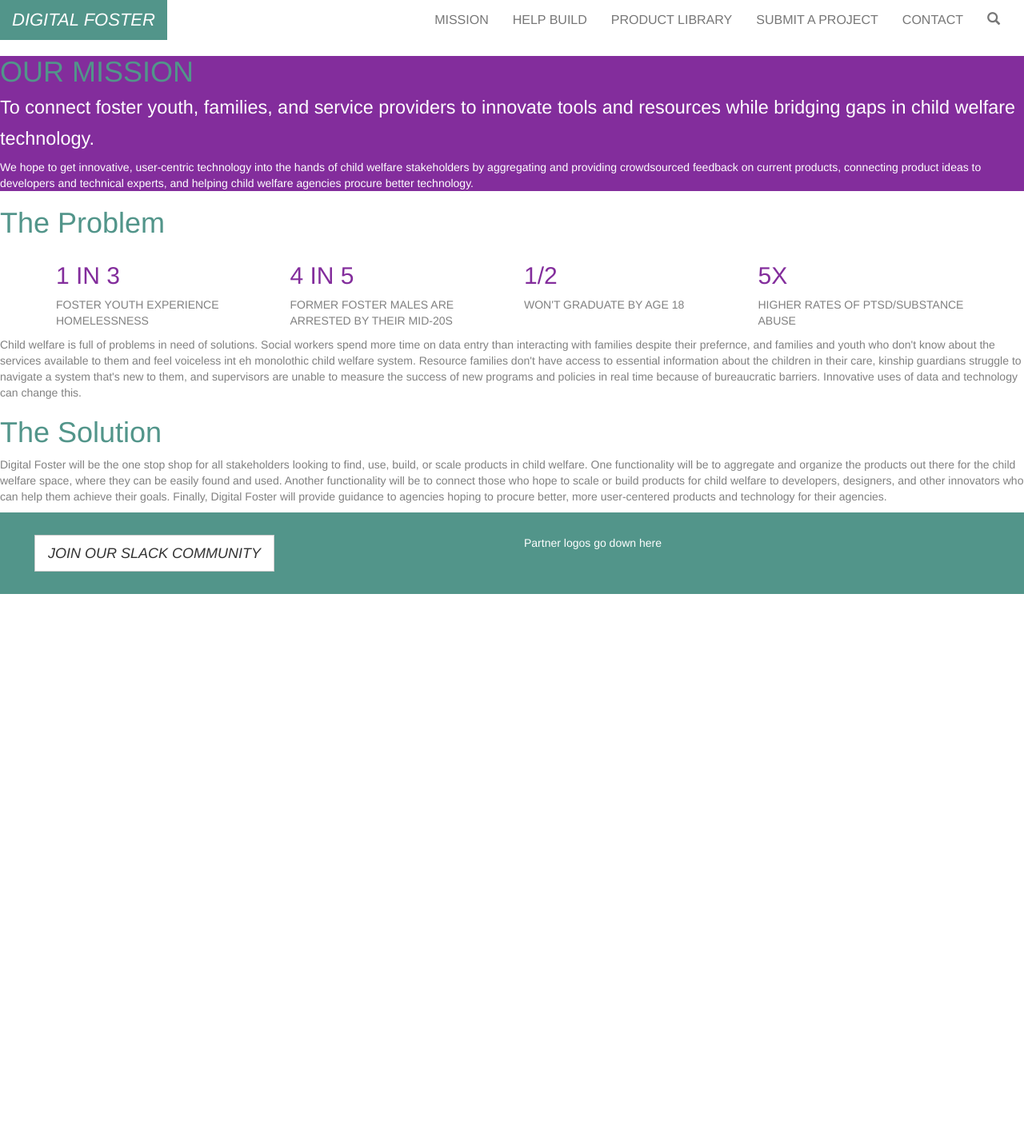
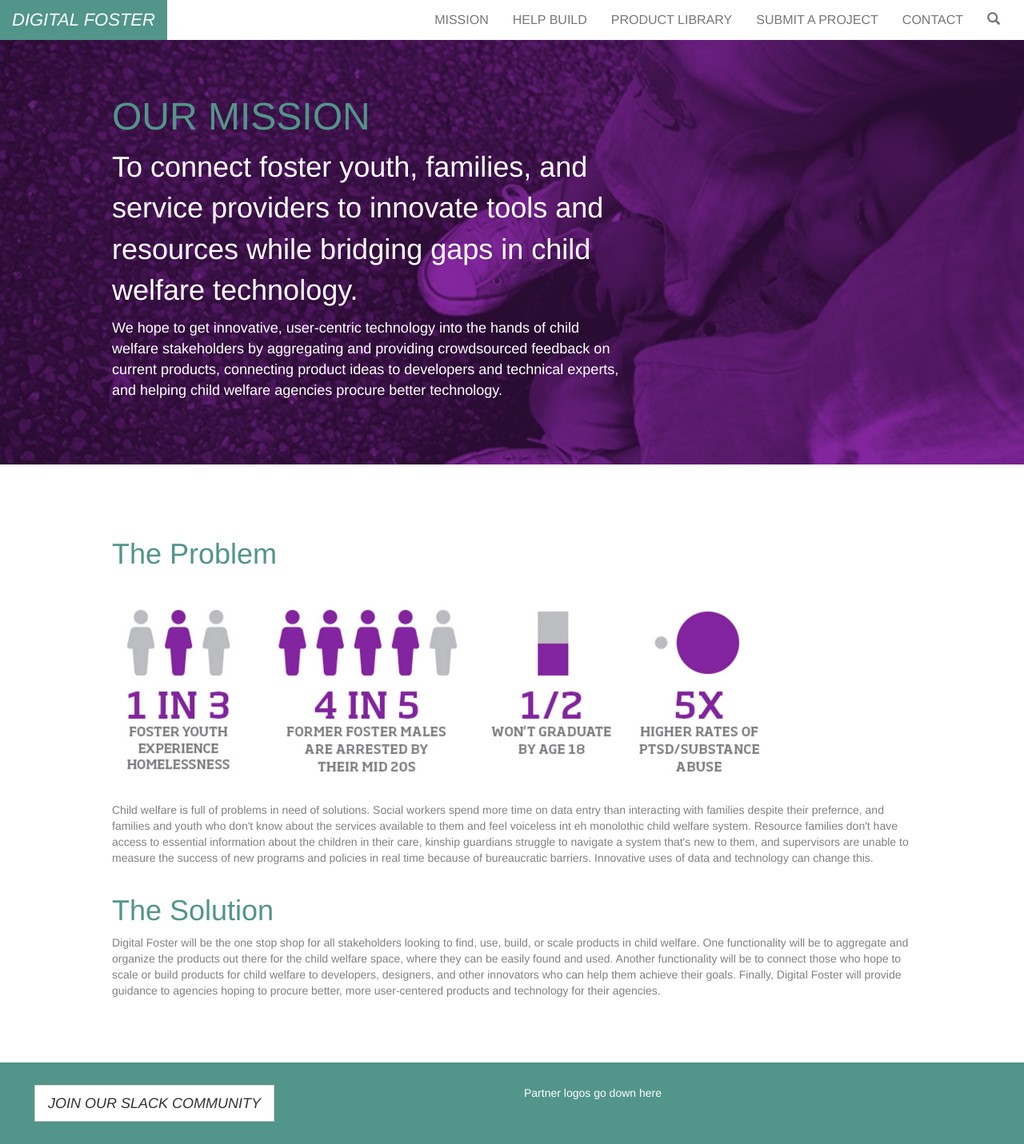
Before and after one commit to digital-foster/digitalfoster, a Jekyll site: the page built from mission.html, in a window 1280 px wide. Shown: the whole page at 80% size. Built offline with Jekyll 4.4.1, drawn with Linux system fonts in a browser that asks for light colours; before the commit the page ends 900 px from its top, so only the background shows below that.

Commit message:
Mission page

```diff
--- a/css/main.scss
+++ b/css/main.scss
@@ -135,24 +135,40 @@ footer {
 
 .mission.statement {
   background-color: $secondary-color;
+  background-image: url('/img/OurMissionImage.jpg');
+  background-position: center center;
+  background-size: cover;
   color: white;
+  padding: 5em 10em;
 
   h1 {
     color: $primary-color;
+    font-size: 48px;
     text-transform: uppercase;
+    margin-top: 0;
+  }
 
-    small {
-      color: white;
-      text-transform: none;
-    }
+  p {
+    font-size: 18px;
+    max-width: 640px;
+  }
+
+  header p {
+    font-size: 36px;
+    font-weight: 300;
   }
 }
 
-.mission.problem .stats {
-  text-transform: uppercase;
+.mission.problem {
+  padding: 4em 10em 5em;
 
-  h2 {
-    color: $secondary-color;
+  h1 {
+    margin-top: 1em;
+  }
+
+  img {
+    max-width: 70%;
+    margin: 2em 0;
   }
 }
 
--- a/mission.html
+++ b/mission.html
@@ -3,15 +3,14 @@ title: Our Mission
 ---
 
 <section class="mission statement">
-  <h1>
-    Our Mission
-    <br>
-    <small>
+  <header>
+    <h1>Our Mission</h1>
+    <p>
       To connect foster youth, families, and service providers
       to innovate tools and resources while bridging gaps
       in child welfare technology.
-    </small>
-  </h1>
+    </p>
+  </header>
   <p>
     We hope to get innovative, user-centric technology into the hands of
     child welfare stakeholders by aggregating and providing crowdsourced
@@ -25,24 +24,7 @@ title: Our Mission
   <h1>The Problem</h1>
 
   <div class="stats container">
-    <div class="row">
-      <div class="col-sm-3">
-        <h2>1 in 3</h2>
-        <p>Foster youth experience homelessness</p>
-      </div>
-      <div class="col-sm-3">
-        <h2>4 in 5</h2>
-        <p>Former foster males are arrested by their mid-20s</p>
-      </div>
-      <div class="col-sm-3">
-        <h2>1/2</h2>
-        <p>Won't graduate by age 18</p>
-      </div>
-      <div class="col-sm-3">
-        <h2>5x</h2>
-        <p>Higher rates of PTSD/substance abuse</p>
-      </div>
-    </div>
+    <img src="/img/stats.jpg">
   </div>
 
   <p>
```
Also changed, not shown: img/stats.jpg (added).
